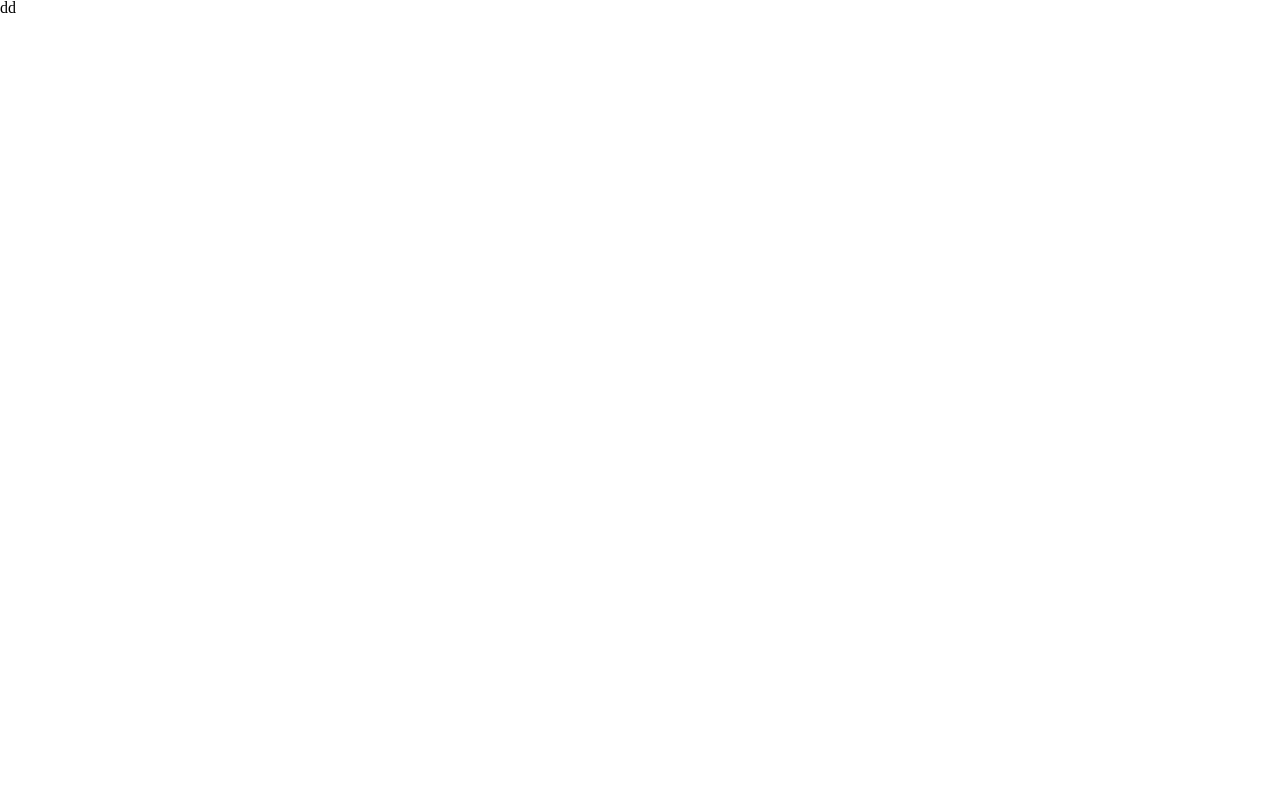
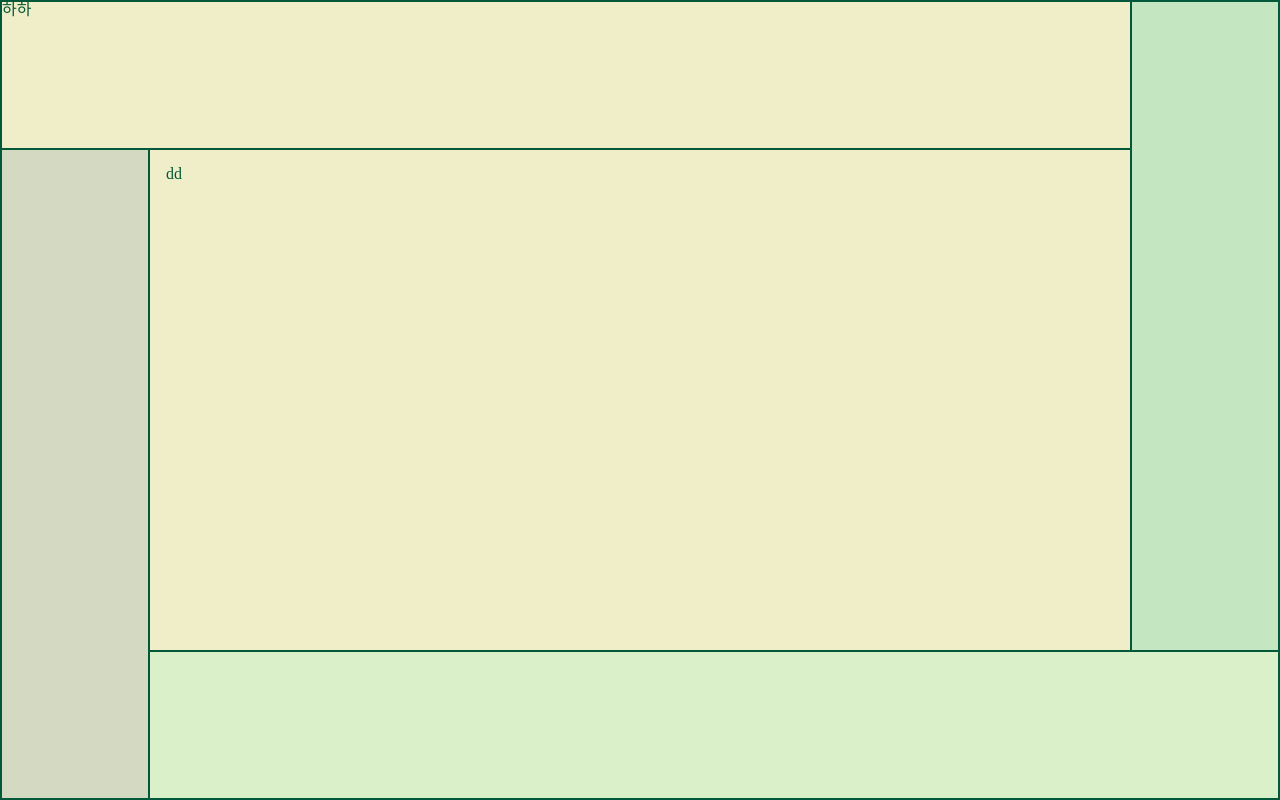
Before and after one commit to yooss2006/yooss2006.github.io, a Gatsby site: page / in a window 1280 px wide. Built offline with nearby package versions, Linux system fonts and the light colour scheme; Gatsby itself is replaced by a stand-in of ours; a web font is replaced by a local one.

Commit message:
Feat: sidelayout 설정

```diff
--- a/package.json
+++ b/package.json
@@ -23,7 +23,8 @@
     "gatsby-transformer-sharp": "^5.0.0",
     "prismjs": "^1.29.0",
     "react": "^18.2.0",
-    "react-dom": "^18.2.0"
+    "react-dom": "^18.2.0",
+    "react-use": "^17.4.0"
   },
   "devDependencies": {
     "@typescript-eslint/eslint-plugin": "^5.44.0",
--- a/src/components/layout/GlobalLayout.tsx
+++ b/src/components/layout/GlobalLayout.tsx
@@ -2,6 +2,7 @@ import { css, Global } from '@emotion/react'
 import { reset } from 'style/reset'
 import React, { ReactNode } from 'react'
 import { FC } from 'react'
+import SideBarLayout from './sideBar/SideBarLayout'
 
 type Props = {
   children: ReactNode
@@ -16,7 +17,7 @@ const GlobalLayout: FC<Props> = ({ children }) => {
           ${globalStyle}
         `}
       />
-      {children}
+      <SideBarLayout>{children}</SideBarLayout>
     </>
   )
 }
@@ -39,6 +40,10 @@ const globalStyle = css`
 
   body {
     font-family: 'HallymGothic-Regular';
+  }
+  #___gatsby,
+  #gatsby-focus-wrapper {
+    height: 100%;
   }
 
   h1,
--- /dev/null
+++ b/src/components/layout/sideBar/SideBar.tsx
@@ -0,0 +1,50 @@
+import React from 'react'
+import styled from '@emotion/styled'
+import { palette } from 'style/palette'
+
+type Props = {
+  length: string
+  direction: string
+  color: string
+}
+
+const SideBar = ({ length, direction, color }: Props) => {
+  return <Section length={length} className={direction} color={color}></Section>
+}
+
+const Section = styled.section<{ length: string; color: string }>`
+  position: absolute;
+  box-sizing: border-box;
+  &.left {
+    width: ${({ length }) => length};
+    height: ${({ length }) => `calc(100% - ${length})`};
+    top: ${({ length }) => length};
+    left: 0;
+    border-left: 2px solid ${({ color }) => palette[color].complementaryColor};
+    border-right: 2px solid ${({ color }) => palette[color].complementaryColor};
+    border-bottom: 2px solid ${({ color }) => palette[color].complementaryColor};
+    background-color: ${({ color }) => palette[color].colorArray[1]};
+  }
+  &.right {
+    width: ${({ length }) => length};
+    height: ${({ length }) => `calc(100% - ${length})`};
+    bottom: ${({ length }) => length};
+    right: 0;
+    border-top: 2px solid ${({ color }) => palette[color].complementaryColor};
+    border-right: 2px solid ${({ color }) => palette[color].complementaryColor};
+    border-left: 2px solid ${({ color }) => palette[color].complementaryColor};
+    background-color: ${({ color }) => palette[color].colorArray[3]};
+  }
+  &.bottom {
+    width: ${({ length }) => `calc(100% - ${length})`};
+    height: ${({ length }) => length};
+    bottom: 0;
+    left: ${({ length }) => length};
+    border-top: 2px solid ${({ color }) => palette[color].complementaryColor};
+    border-right: 2px solid ${({ color }) => palette[color].complementaryColor};
+    border-bottom: 2px solid ${({ color }) => palette[color].complementaryColor};
+    background-color: ${({ color }) => palette[color].colorArray[2]};
+  }
+`
+
+export default SideBar
--- /dev/null
+++ b/src/components/layout/sideBar/SideBarLayout.tsx
@@ -0,0 +1,56 @@
+import styled from '@emotion/styled'
+import React, { ReactNode } from 'react'
+import { palette } from 'style/palette'
+import SideBar from './SideBar'
+
+type Props = {
+  children: ReactNode
+}
+
+const SideBarLayout = ({ children }: Props) => {
+  const length = '150px'
+  const color = localStorage.getItem('key') || 'green'
+
+  return (
+    <Box color={color}>
+      <Header length={length} color={color}>
+        하하
+      </Header>
+      <SideBar length={length} direction="left" color={color} />
+      <SideBar length={length} direction="right" color={color} />
+      <SideBar length={length} direction="bottom" color={color} />
+      <Main length={length}>{children}</Main>
+    </Box>
+  )
+}
+const Box = styled.div<{ color: string }>`
+  height: 100%;
+  color: ${({ color }) => palette[color].complementaryColor};
+  background-color: ${({ color }) => palette[color].colorArray[0]};
+`
+
+const Header = styled.header<{ length: string; color: string }>`
+  width: ${({ length }) => `calc(100% - ${length})`};
+  height: ${({ length }) => length};
+  top: 0;
+  left: 0;
+  position: absolute;
+  box-sizing: border-box;
+  border-top: 2px solid ${({ color }) => palette[color].complementaryColor};
+  border-left: 2px solid ${({ color }) => palette[color].complementaryColor};
+  border-bottom: 2px solid ${({ color }) => palette[color].complementaryColor};
+  background-color: ${({ color }) => palette[color].colorArray[0]};
+`
+
+const Main = styled.main<{ length: string }>`
+  width: ${({ length }) => `calc(100% - ${length} * 2)`};
+  height: ${({ length }) => `calc(100% - ${length} * 2)`};
+  padding: 1em;
+  position: absolute;
+  top: ${({ length }) => length};
+  left: ${({ length }) => length};
+  overflow: scroll;
+  box-sizing: border-box;
+`
+
+export default SideBarLayout
--- a/src/pages/index.tsx
+++ b/src/pages/index.tsx
@@ -1,12 +1,17 @@
+import styled from '@emotion/styled'
 import GlobalLayout from 'components/layout/GlobalLayout'
 import React from 'react'
 
 const index = () => {
   return (
     <GlobalLayout>
-      <div>dd</div>
+      <TestBox>dd</TestBox>
     </GlobalLayout>
   )
 }
 
+const TestBox = styled.div`
+  height: 1000px;
+`
+
 export default index
--- /dev/null
+++ b/src/style/palette.ts
@@ -0,0 +1,29 @@
+import theme from './theme'
+
+export type ColorType = 'white' | 'black' | 'green'
+
+export type Palette = {
+  [key: string]: {
+    name: ColorType
+    complementaryColor: string
+    colorArray: string[]
+  }
+}
+
+export const palette: Palette = {
+  white: {
+    name: 'white',
+    complementaryColor: theme.black,
+    colorArray: ['#ffffff', '#fafafa', '#f2f2f2', '#ececec'],
+  },
+  black: {
+    name: 'black',
+    complementaryColor: theme.white,
+    colorArray: ['#000000', '#090909', '#0d0d0d', '#161616'],
+  },
+  green: {
+    name: 'green',
+    complementaryColor: theme.green,
+    colorArray: ['#F0EEC9', '#D4D9C1', '#DAF0C9', '#C4E6C1'],
+  },
+}
--- a/src/style/reset.ts
+++ b/src/style/reset.ts
@@ -125,7 +125,10 @@ export const reset = css`
     border-collapse: collapse;
     border-spacing: 0;
   }
-
+  html,
+  body {
+    height: 100%;
+  }
   .blind {
     position: absolute;
     width: 1px;
--- /dev/null
+++ b/src/style/theme.ts
@@ -0,0 +1,19 @@
+export default {
+  black: '#101820',
+  orange: '#F2AA4C',
+  yellow: '#FEE715',
+  main: '#1790FF',
+  error: '#F44336',
+  white: '#FFFFFF',
+  green: '#025939',
+  lightGray: '#E0E0E0',
+  gray: '#B0B0B0',
+  darkGray: '#616161',
+  lightBlue: '#F0F6FA',
+  darkBlue: '#2f4050',
+  disabled: '#CCCCCC',
+  backDrop: 'rgba(0, 0, 0, 0.2)',
+  title: 'HBIOS-SYS',
+  mobile: '@media screen and (max-width: 600px)',
+  tablet: '@media screen and (max-width: 1024px)',
+}
```
Also changed, not shown: 1 other file.
